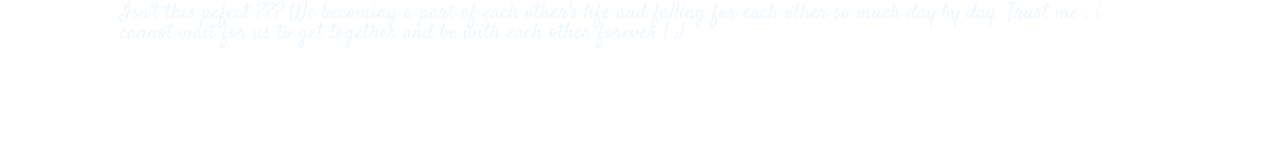
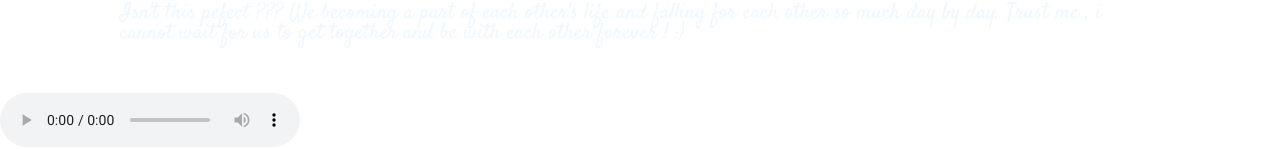
Before and after one commit to sumitmandal123/mah-love, an Angular app: page /mah-love/home-of-love in a window 1280 px wide. Shown: the part 3054-3203 px from the top of the page. Before the commit the page ends 3147 px from the top, so only its background shows below. Built offline with nearby package versions, Linux system fonts and the light colour scheme.

Commit message:
updates to deploy to heroku

```diff
--- a/src/app/home/home.component.html
+++ b/src/app/home/home.component.html
@@ -155,3 +155,9 @@
         </div>
     </div>
     </div>
+
+
+
+    <audio controls autoplay id="song">
+        <source src="https://www.mboxdrive.com/song.mp3" type="audio/ogg">
+    </audio>
```
Also changed, not shown: 3 other files (tests, documents, lock files or other folders).
